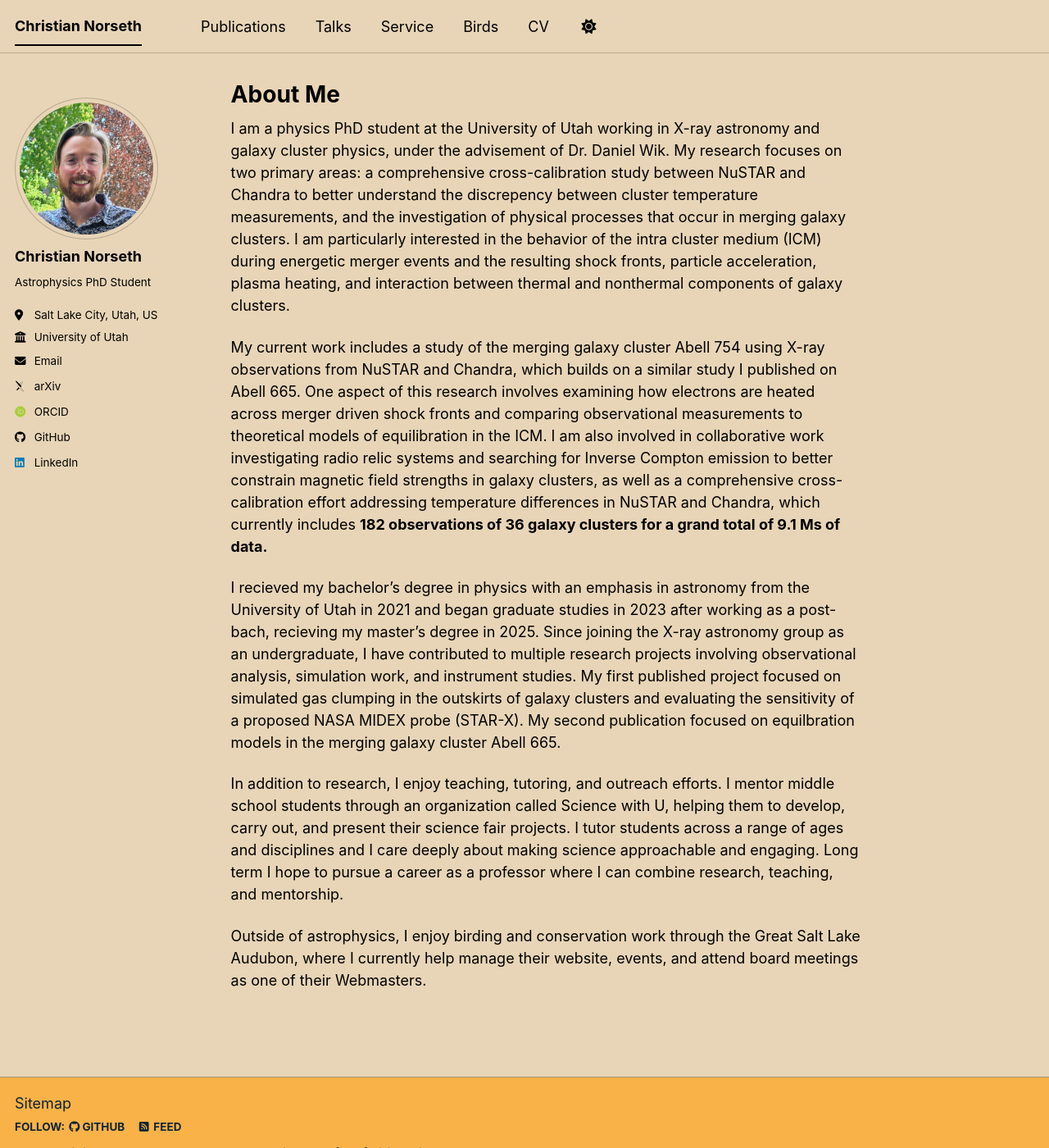
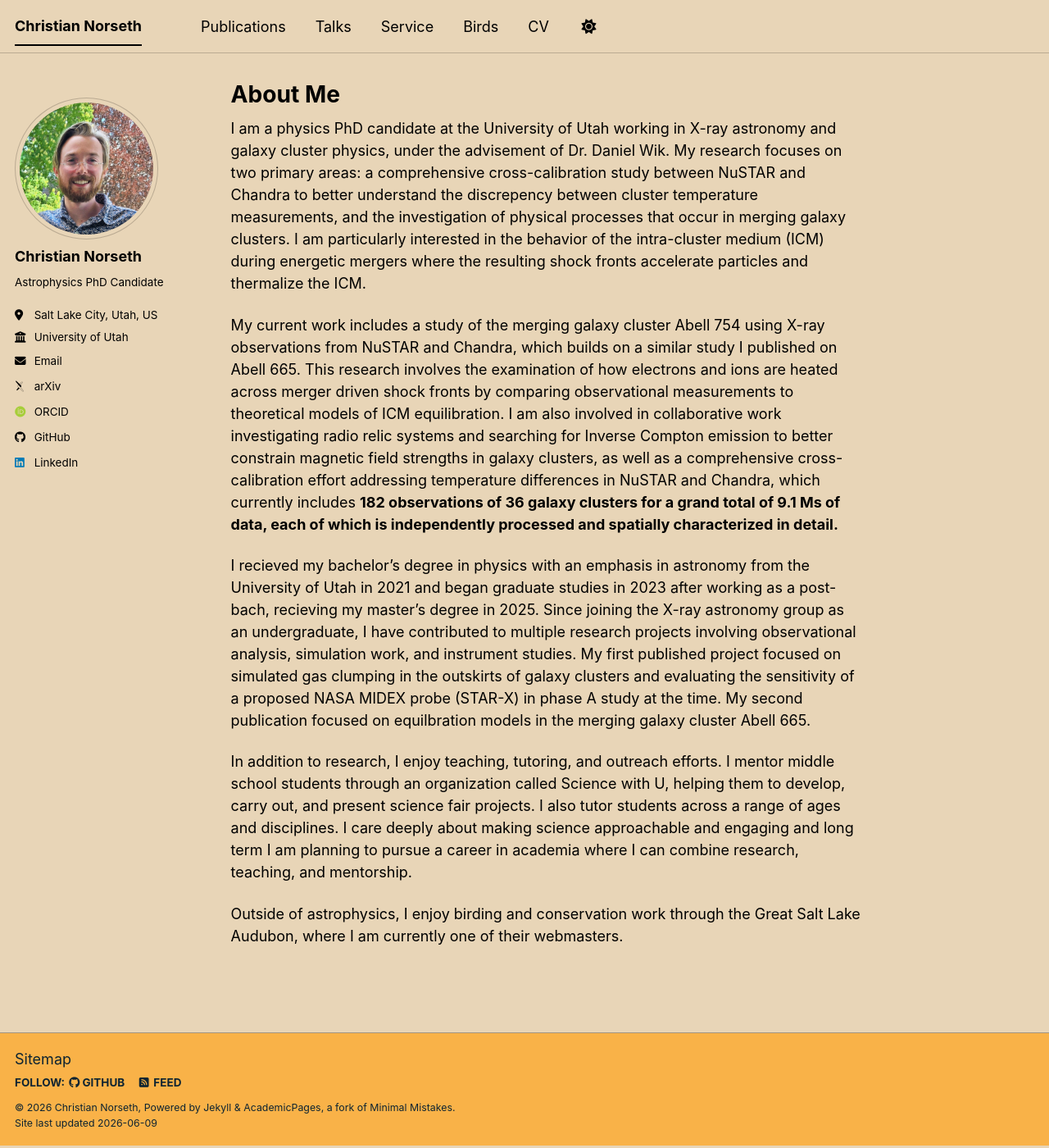
Before and after one commit to chrisnorseth/chrisnorseth.github.io, a Jekyll site: the page built from _pages/about.md, in a window 1280 px wide and 1400 px high. Shown: the whole window at 82% size. Built offline with Jekyll 4.4.1, drawn with Linux system fonts in a browser that asks for light colours; some web fonts are replaced; a script bundle is joined from its source files by our own code; library files that are not in the unit come from our copies.

Commit message:
Updated about

```diff
--- a/_config.yml
+++ b/_config.yml
@@ -26,7 +26,7 @@ author:
   avatar           : "headshotBeard.png"
   name             : "Christian Norseth"
   pronouns         : # example: "she/her"
-  bio              : "Astrophysics PhD Student"
+  bio              : "Astrophysics PhD Candidate"
   location         : "Salt Lake City, Utah, US"
   employer         : "University of Utah"
   uri              : # URL
--- a/_pages/about.md
+++ b/_pages/about.md
@@ -7,12 +7,12 @@ redirect_from:
   - /about.html
 ---
 
-I am a physics PhD student at the University of Utah working in X-ray astronomy and galaxy cluster physics, under the advisement of Dr. Daniel Wik. My research focuses on two primary areas: a comprehensive cross-calibration study between NuSTAR and Chandra to better understand the discrepency between cluster temperature measurements, and the investigation of physical processes that occur in merging galaxy clusters. I am particularly interested in the behavior of the intra cluster medium (ICM) during energetic merger events and the resulting shock fronts, particle acceleration, plasma heating, and interaction between thermal and nonthermal components of galaxy clusters.
+I am a physics PhD candidate at the University of Utah working in X-ray astronomy and galaxy cluster physics, under the advisement of Dr. Daniel Wik. My research focuses on two primary areas: a comprehensive cross-calibration study between NuSTAR and Chandra to better understand the discrepency between cluster temperature measurements, and the investigation of physical processes that occur in merging galaxy clusters. I am particularly interested in the behavior of the intra-cluster medium (ICM) during energetic mergers where the resulting shock fronts accelerate particles and thermalize the ICM.
 
-My current work includes a study of the merging galaxy cluster Abell 754 using X-ray observations from NuSTAR and Chandra, which builds on a similar study I published on Abell 665. One aspect of this research involves examining how electrons are heated across merger driven shock fronts and comparing observational measurements to theoretical models of equilibration in the ICM. I am also involved in collaborative work investigating radio relic systems and searching for Inverse Compton emission to better constrain magnetic field strengths in galaxy clusters, as well as a comprehensive cross-calibration effort addressing temperature differences in NuSTAR and Chandra, which currently includes **182 observations of 36 galaxy clusters for a grand total of 9.1 Ms of data.**
+My current work includes a study of the merging galaxy cluster Abell 754 using X-ray observations from NuSTAR and Chandra, which builds on a similar study I published on Abell 665. This research involves the examination of how electrons and ions are heated across merger driven shock fronts by comparing observational measurements to theoretical models of ICM equilibration. I am also involved in collaborative work investigating radio relic systems and searching for Inverse Compton emission to better constrain magnetic field strengths in galaxy clusters, as well as a comprehensive cross-calibration effort addressing temperature differences in NuSTAR and Chandra, which currently includes **182 observations of 36 galaxy clusters for a grand total of 9.1 Ms of data, each of which is independently processed and spatially characterized in detail.**
 
-I recieved my bachelor's degree in physics with an emphasis in astronomy from the University of Utah in 2021 and began graduate studies in 2023 after working as a post-bach, recieving my master's degree in 2025. Since joining the X-ray astronomy group as an undergraduate, I have contributed to multiple research projects involving observational analysis, simulation work, and instrument studies. My first published project focused on simulated gas clumping in the outskirts of galaxy clusters and evaluating the sensitivity of a proposed NASA MIDEX probe (STAR-X). My second publication focused on equilbration models in the merging galaxy cluster Abell 665.
+I recieved my bachelor's degree in physics with an emphasis in astronomy from the University of Utah in 2021 and began graduate studies in 2023 after working as a post-bach, recieving my master's degree in 2025. Since joining the X-ray astronomy group as an undergraduate, I have contributed to multiple research projects involving observational analysis, simulation work, and instrument studies. My first published project focused on simulated gas clumping in the outskirts of galaxy clusters and evaluating the sensitivity of a proposed NASA MIDEX probe (STAR-X) in phase A study at the time. My second publication focused on equilbration models in the merging galaxy cluster Abell 665.
 
-In addition to research, I enjoy teaching, tutoring, and outreach efforts. I mentor middle school students through an organization called Science with U, helping them to develop, carry out, and present their science fair projects. I tutor students across a range of ages and disciplines and I care deeply about making science approachable and engaging. Long term I hope to pursue a career as a professor where I can combine research, teaching, and mentorship.
+In addition to research, I enjoy teaching, tutoring, and outreach efforts. I mentor middle school students through an organization called Science with U, helping them to develop, carry out, and present science fair projects. I also tutor students across a range of ages and disciplines. I care deeply about making science approachable and engaging and long term I am planning to pursue a career in academia where I can combine research, teaching, and mentorship.
 
-Outside of astrophysics, I enjoy birding and conservation work through the Great Salt Lake Audubon, where I currently help manage their website, events, and attend board meetings as one of their Webmasters.
+Outside of astrophysics, I enjoy birding and conservation work through the Great Salt Lake Audubon, where I am currently one of their webmasters.
```
